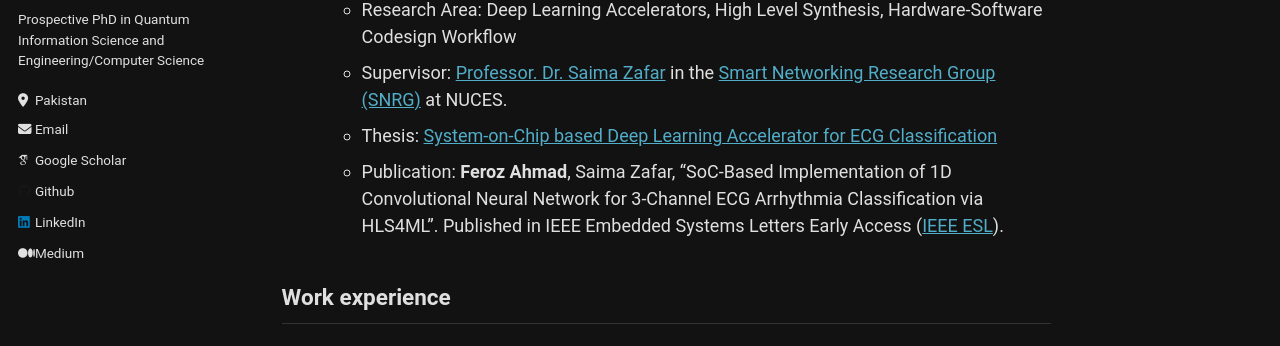
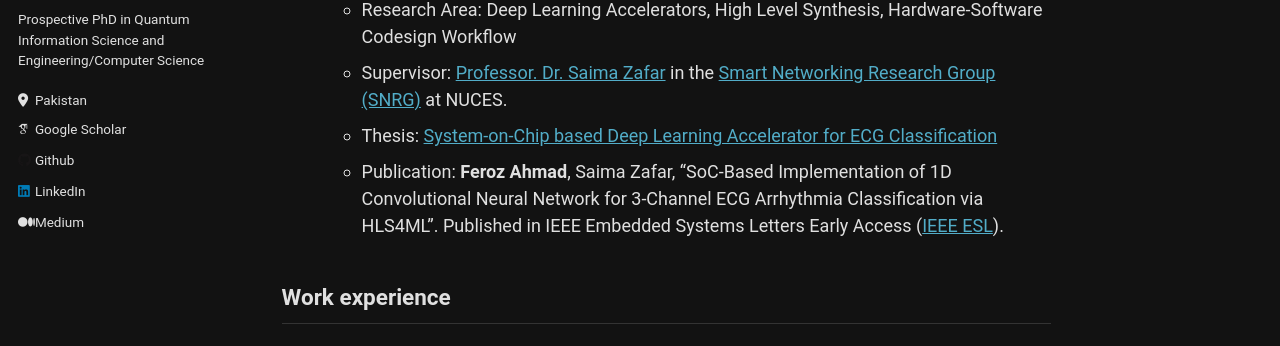
Before and after one commit to Fe-r-oz/Fe-r-oz.github.io, a Jekyll site: the page built from _pages/about.md, in a window 1280 px wide. Shown: the part 297-643 px from the top of the page. Built offline with Jekyll 4.4.1, drawn with Linux system fonts in a browser that asks for light colours; some web fonts are replaced; a script that is not in the unit is left out.

Commit message:
Update _config.yml

```diff
--- a/_config.yml
+++ b/_config.yml
@@ -28,7 +28,7 @@ author:
   location         : "Pakistan"
   employer         :
   uri              : # URL
-  email            : feroz.ahmad.email@gmail.com
+  email            :
 
   # Academic websites
   arxiv            : # URL - Update with the correct link to your profile
```
